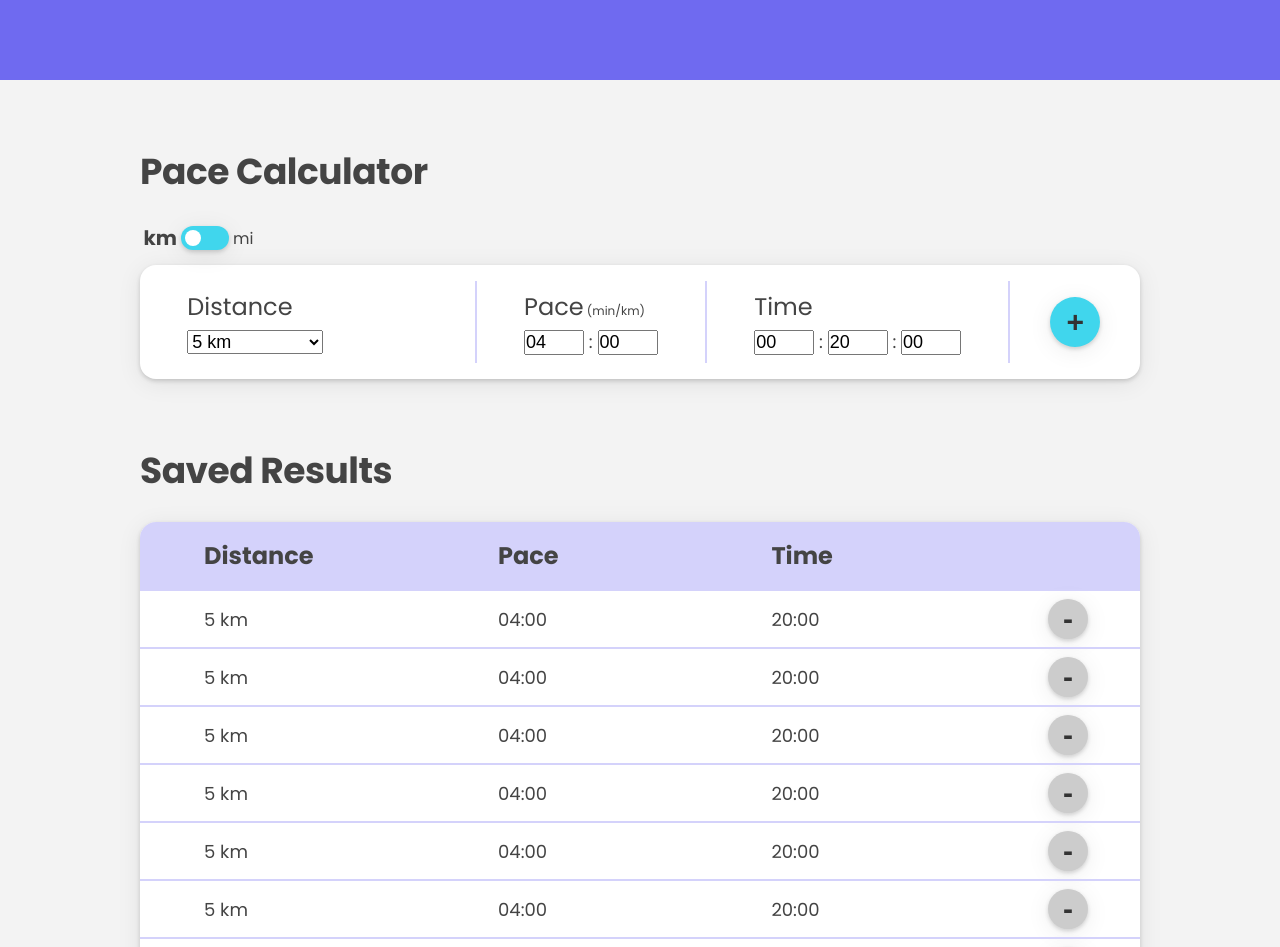
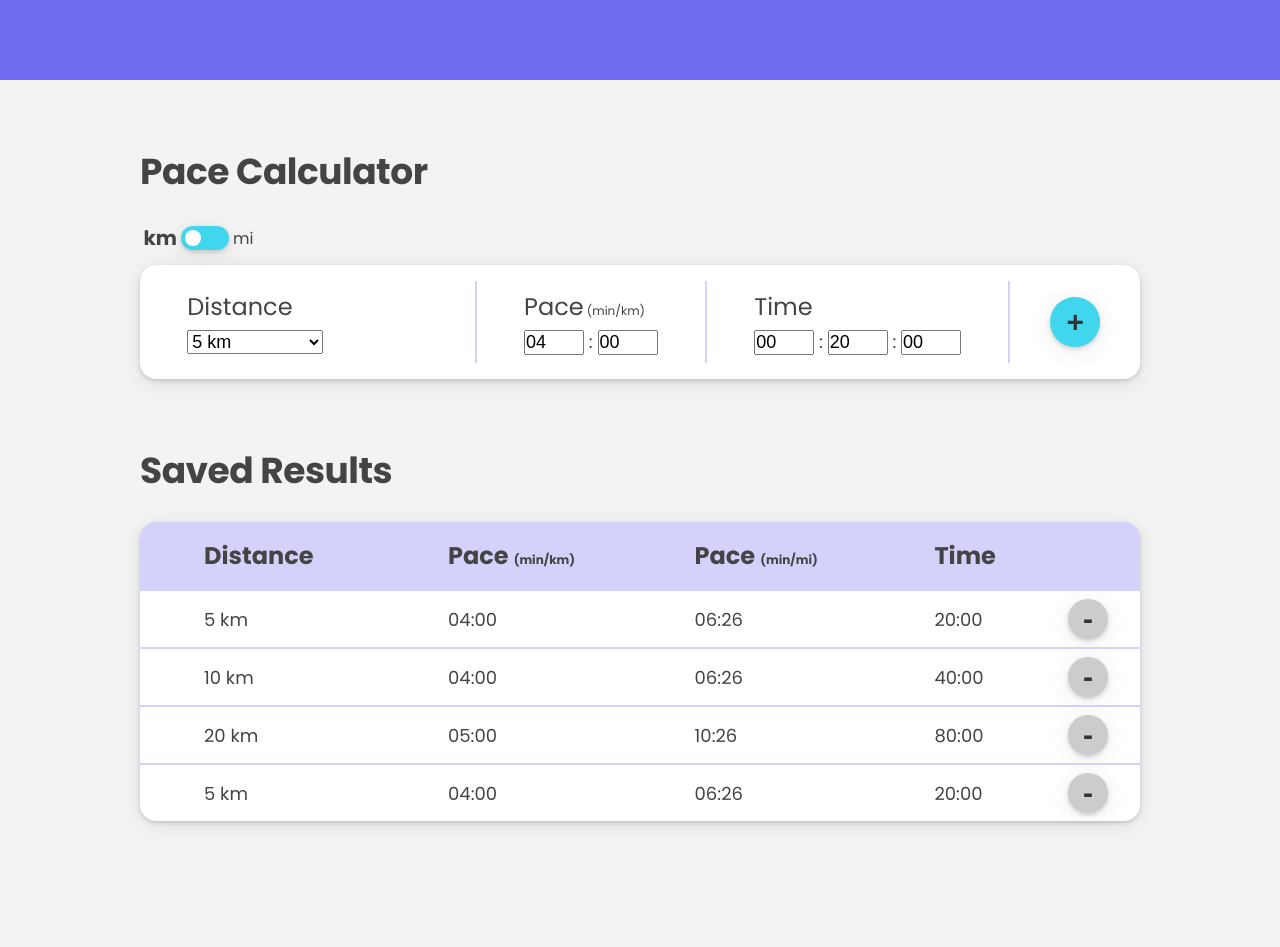
Before and after one commit to swalstab/runwise, a React (Create React App) app: page / in a window 1280 px wide. Shown: the top 947 px of the page. After the commit the page ends 885 px from the top, so only its background shows below. Built offline with nearby package versions, Linux system fonts and the light colour scheme.

Commit message:
refactor savedresults component

```diff
--- a/src/Components/SavedResults.js
+++ b/src/Components/SavedResults.js
@@ -1,4 +1,13 @@
+import SavedResultsData from "./SavedResultsData.js";
+
 function SavedResults() {
+  const results = [
+    { distance: "5 km", paceKm: "04:00", paceMi: "06:26", time: "20:00" },
+    { distance: "10 km", paceKm: "04:00", paceMi: "06:26", time: "40:00" },
+    { distance: "20 km", paceKm: "05:00", paceMi: "10:26", time: "80:00" },
+    { distance: "5 km", paceKm: "04:00", paceMi: "06:26", time: "20:00" },
+  ];
+
   return (
     <section className="section section__saved-results">
       <h2>Saved Results</h2>
@@ -22,68 +31,26 @@ function SavedResults() {
                 </ul>
               </div> */}
             </th>
-            <th scope="col">Pace</th>
+            <th scope="col">
+              Pace <span className="smal-font">(min/km)</span>
+            </th>
+            <th scope="col">
+              Pace <span className="smal-font">(min/mi)</span>
+            </th>
             <th scope="col">Time</th>
             <th scope="col"></th>
           </tr>
         </thead>
         <tbody>
-          <tr>
-            <td>5 km</td>
-            <td>04:00</td>
-            <td>20:00</td>
-            <td>
-              <button className="btn btn--round">-</button>
-            </td>
-          </tr>
-          <tr>
-            <td>5 km</td>
-            <td>04:00</td>
-            <td>20:00</td>
-            <td>
-              <button className="btn btn--round">-</button>
-            </td>
-          </tr>
-          <tr>
-            <td>5 km</td>
-            <td>04:00</td>
-            <td>20:00</td>
-            <td>
-              <button className="btn btn--round">-</button>
-            </td>
-          </tr>
-          <tr>
-            <td>5 km</td>
-            <td>04:00</td>
-            <td>20:00</td>
-            <td>
-              <button className="btn btn--round">-</button>
-            </td>
-          </tr>
-          <tr>
-            <td>5 km</td>
-            <td>04:00</td>
-            <td>20:00</td>
-            <td>
-              <button className="btn btn--round">-</button>
-            </td>
-          </tr>
-          <tr>
-            <td>5 km</td>
-            <td>04:00</td>
-            <td>20:00</td>
-            <td>
-              <button className="btn btn--round">-</button>
-            </td>
-          </tr>
-          <tr>
-            <td>5 km</td>
-            <td>04:00</td>
-            <td>20:00</td>
-            <td>
-              <button className="btn btn--round">-</button>
-            </td>
-          </tr>
+          {results.map((res, idx) => (
+            <SavedResultsData
+              key={idx}
+              distance={res.distance}
+              paceKm={res.paceKm}
+              paceMi={res.paceMi}
+              time={res.time}
+            />
+          ))}
         </tbody>
       </table>
     </section>
--- /dev/null
+++ b/src/Components/SavedResultsData.js
@@ -0,0 +1,15 @@
+function SavedResultsData({ distance, paceKm, paceMi, time }) {
+  return (
+    <tr>
+      <td>{distance}</td>
+      <td>{paceKm}</td>
+      <td>{paceMi}</td>
+      <td>{time}</td>
+      <td>
+        <button className="btn btn--round">-</button>
+      </td>
+    </tr>
+  );
+}
+
+export default SavedResultsData;
--- a/src/index.css
+++ b/src/index.css
@@ -54,7 +54,7 @@ h2 {
 }
 
 .smal-font {
-  font-size: 12px;
+  font-size: 1.2rem;
 }
 
 /* -------------------------------------------------------------- */
@@ -215,12 +215,12 @@ tbody tr:hover {
 }
 
 th {
-  padding: 16px 8px;
+  padding: 1.6rem 0.8rem;
 }
 
 td {
   border-top: 2.5px solid var(--color-primary-light);
-  padding: 8px;
+  padding: 0.8rem;
   cursor: pointer;
 }
 
@@ -230,13 +230,13 @@ td:first-child {
 }
 
 th:first-child {
-  width: 35rem;
+  width: 30rem;
   border-top-left-radius: 1.6rem;
   /* border-bottom-left-radius: 1.6rem; */
 }
 
 th:last-child {
-  width: 10rem;
+  width: 8rem;
   border-top-right-radius: 1.6rem;
 }
 
```
